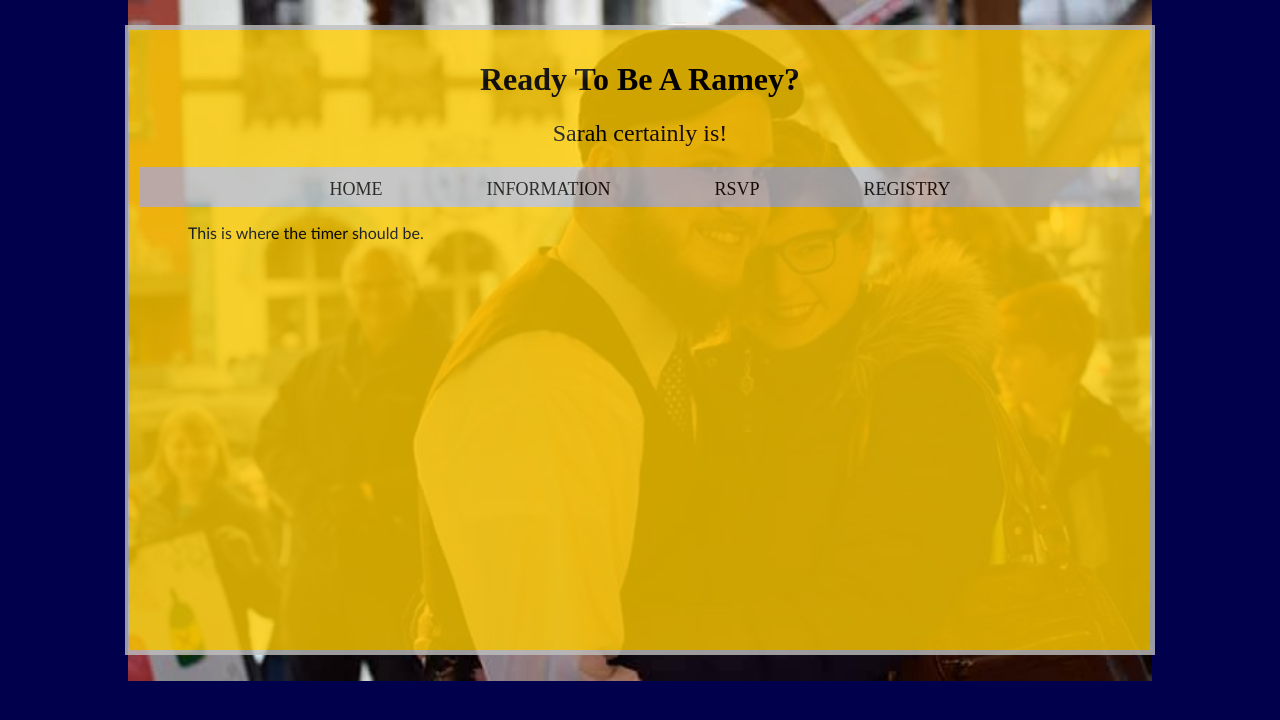
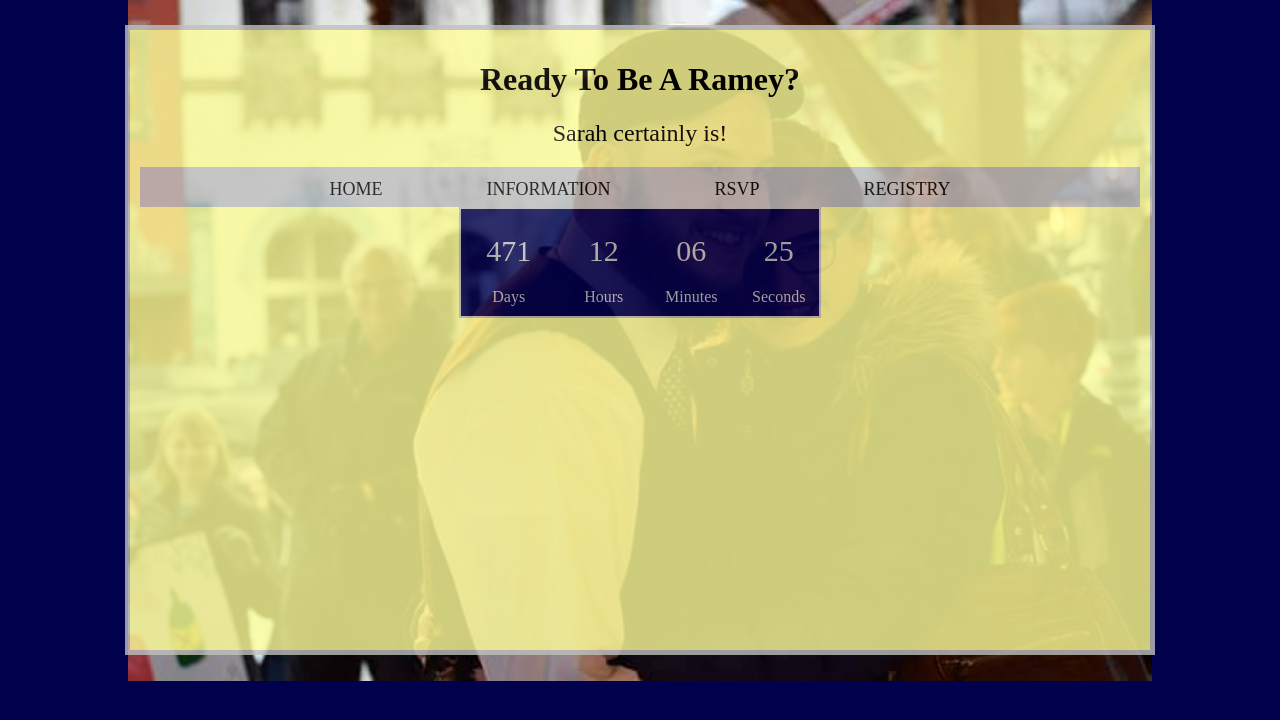
Before and after one commit to jaredramey/jaredramey.github.io, a plain HTML site: page Pages/Home.html in a window 1280 px wide. Drawn offline with Linux system fonts and the light colour scheme.

Commit message:
Added a countdown clock and got it centered

```diff
--- a/CSS/style.css
+++ b/CSS/style.css
@@ -12,7 +12,7 @@
 #main {
     width: 1000px;
     height: 600px;
-    background: #ffcc00;
+    background: #ffff99;
     opacity: 0.8;
     filter: alpha(opacity=80%);
     margin: 25px auto;
@@ -70,6 +70,34 @@ nav a::before{
 
 nav a:hover::before{
     width: 100%;
+}
+
+/*Count down timer*/
+#countDown{
+    background:#00004d;
+    border: solid 2px #c0c0c0;
+    color: #c0c0c0;
+    display: inline-block;
+    text-align: center;
+    font-size: 30px;
+    font-weight: 100;
+}
+
+#countDown > div{
+    padding: 10px;
+    border-radius: 3px;
+    display: inline-block;
+}
+
+#countDown div > span{
+    padding: 15px;
+    border-radius: 3px;
+    display: inline-block;
+}
+
+.smalltext{
+    padding-top: 5px;
+    font-size: 16px;
 }
 
 /*Base HTML tag styles*/
--- a/Pages/Home.html
+++ b/Pages/Home.html
@@ -19,37 +19,29 @@
                     </ul>
                 </nav>
             </div><!--End navbar-->
-            <p id="countDown">This is where the timer should be.</p>
 
+            <div id="countDown">
+                <div>
+                    <span class="days"></span>
+                    <div class="smalltext">Days</div>
+                </div>
+                <div>
+                    <span class="hours"></span>
+                    <div class="smalltext">Hours</div>
+                </div>
+                <div>
+                    <span class="minutes"></span>
+                    <div class="smalltext">Minutes</div>
+                </div>
+                <div>
+                    <span class="seconds"></span>
+                    <div class="smalltext">Seconds</div>
+                </div>
+            </div><!--End CountDown-->
+
+            <script src="../Scripts/CountDownTimer.js" type="text/javascript"></script>
             <script>
-                /*//Set the day being counted down too
-                var countDownDate = new Date("Aug 17, 2019 10:00:00").getTime;
-
-                //Update countdown every 1 second
-                var x = setInterval(function(){
-
-                //Get todays date and time
-                var now = new Date.getTime();
-
-                //Find distance between now and countdown date.
-                var distance = countDownDate - now;
-
-                //Time calculations for days, hours, minutes, and seconds.
-                var days = Math.floor(distance / (1000 * 60 * 60 * 24));
-                var hours = Math.floor((distance % (1000 * 60 * 60 * 24)) / (1000 * 60 *60));
-                var minutes = Math.floor((distance % (1000 * 60 * 60)) / (1000 * 60));
-                var seconds = Math.floor((distance % (1000 * 60)) / 1000);
-
-                //Display the result in the element with the id="countDown"
-                document.getElementById("countDown").innerHTML = days + "d " + hours + "h " + minutes + "m " + seconds + "s ";
-
-                //If the count down is finished, write a message
-                if(distance < 0)
-                {
-                    clearInterval(x);
-                    document.getElementById("countDown").innerHTML = "It's the big day!";
-                }
-            });*/
+                initializeClock('countDown', deadLine);
             </script>
         </div><!--End main-->
     </body>
--- a/Scripts/CountDownTimer.js
+++ b/Scripts/CountDownTimer.js
@@ -1,31 +1,40 @@
 //Set the day being counted down too
-var countDownDate = new Date("Aug 17, 2019 10:00:00").getTime;
+var deadLine = 'August 17 2019 10:00:00 PST';
 
-document.getElementById("countDown").innerHTML = "Testing";
+function GetTimeRemaining(endtime)
+{
+    var t = Date.parse(endtime) - Date.parse(new Date());
+    var seconds = Math.floor((t/1000) % 60);
+    var minutes = Math.floor((t/1000/60) % 60);
+    var hours = Math.floor((t/(1000*60*60)) % 24);
+    var days = Math.floor(t / (1000*60*60*24));
 
-//Update countdown every 1 second
-var x = setInterval(function(){
+    return{
+        'total': t,
+        'days': days,
+        'hours': hours,
+        'minutes': minutes,
+        'seconds': seconds
+    };
+}
 
-    //Get todays date and time
-    var now = new Date.getTime();
+function initializeClock(id, endtime)
+{
+    var clock = document.getElementById(id);
+    var daysSpan = clock.querySelector('.days');
+    var hoursSpan = clock.querySelector('.hours');
+    var minutesSpan = clock.querySelector('.minutes');
+    var secondsSpan = clock.querySelector('.seconds');
 
-    //Find distance between now and countdown date.
-    var distance = countDownDate - now;
-
-    //Time calculations for days, hours, minutes, and seconds.
-    var days = Math.floor(distance / (1000 * 60 * 60 * 24));
-    var hours = Math.floor((distance % (1000 * 60 * 60 * 24)) / (1000 * 60 *60));
-    var minutes = Math.floor((distance % (1000 * 60 * 60)) / (1000 * 60));
-    var seconds = Math.floor((distance % (1000 * 60)) / 1000);
-
-    //Display the result in the element with the id="countDown"
-    //document.getElementById("countDown").innerHTML = days + "d " + hours + "h " + minutes + "m " + seconds + "s ";
-    document.getElementById("countDown").innerHTML = "Testing";
-
-    //If the count down is finished, write a message
-    if(distance < 0)
-    {
-        clearInterval(x);
-        document.getElementById("countDown").innerHTML = "It's the big day!";
-    }
-});
+    var timeInterval = setInterval(function(){
+        var t = GetTimeRemaining(endtime);
+        daysSpan.innerHTML = ('0' + t.days).slice(-3);
+        hoursSpan.innerHTML = ('0' + t.hours).slice(-2);
+        minutesSpan.innerHTML = ('0' + t.minutes).slice(-2);
+        secondsSpan.innerHTML = ('0' + t.seconds).slice(-2);
+        if(total <= 0)
+        {
+            clearInterval(timeInterval);
+        }
+    }, 1000);
+}
```
